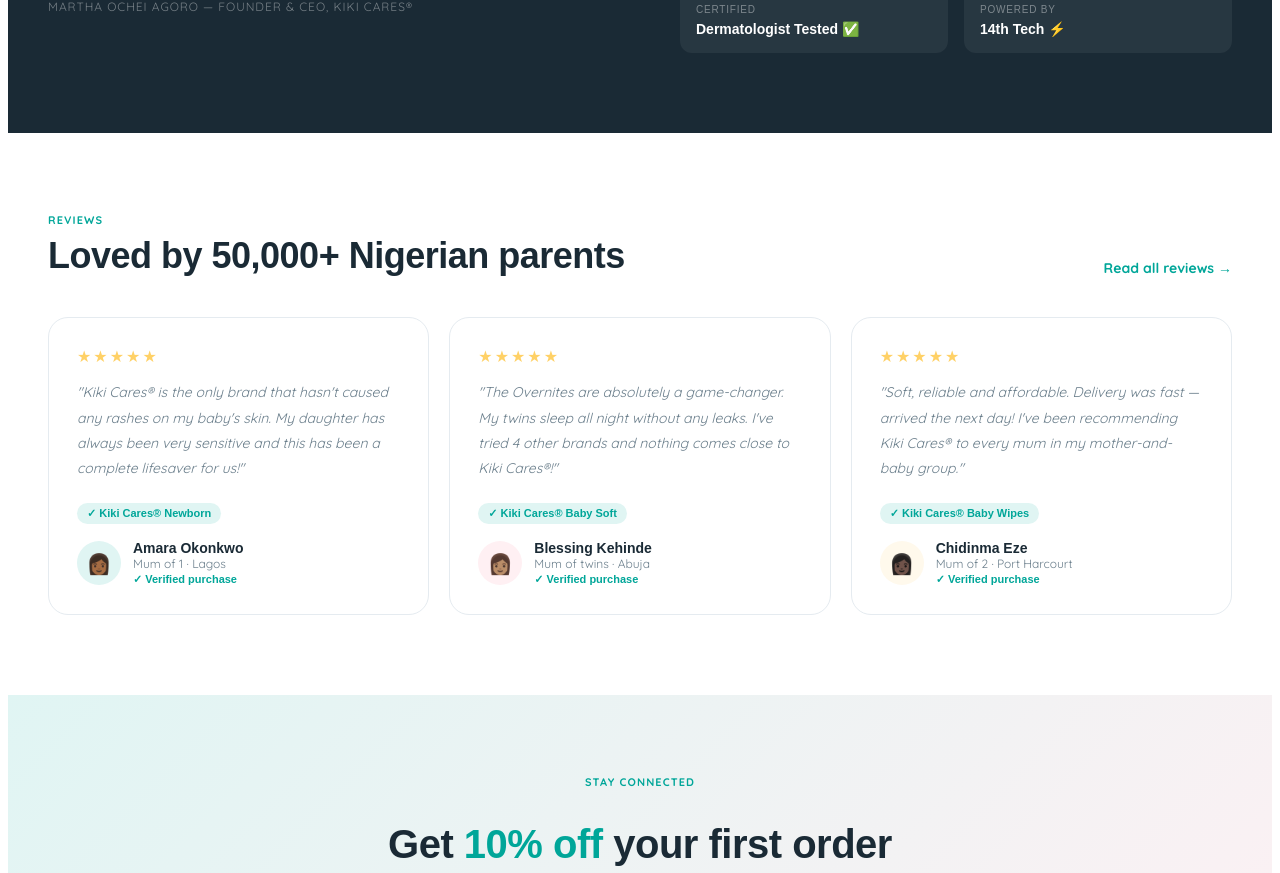
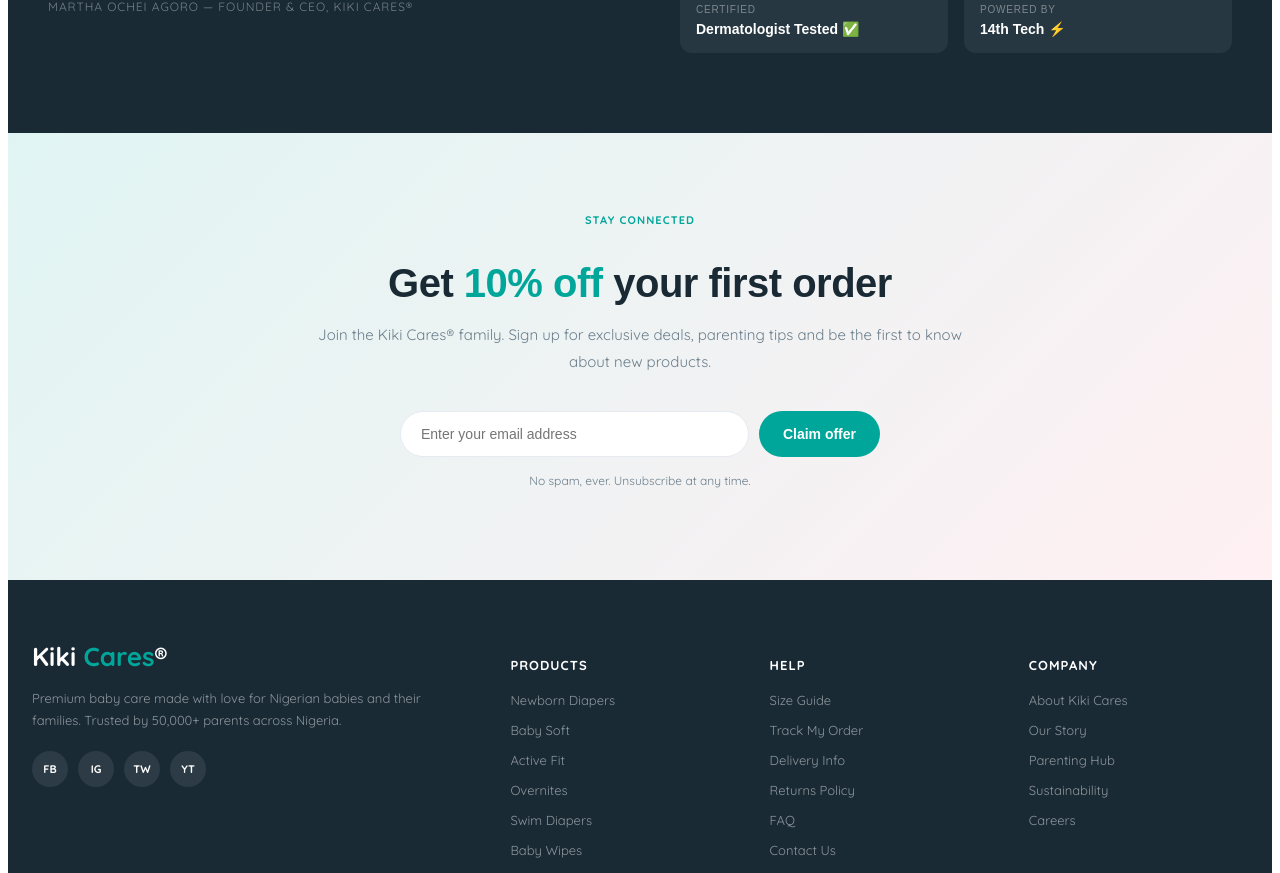
Before and after one commit to CyberZeke0/kiki-cares, a Next.js app: page / in a window 1280 px wide. Shown: the part 3358-4231 px from the top of the page. Built offline with nearby package versions, Linux system fonts and the light colour scheme.

Commit message:
Remove two lines

```diff
--- a/src/app/page.js
+++ b/src/app/page.js
@@ -3,7 +3,6 @@
 import Products from '@/components/Products';
 import WhyKiki from '@/components/WhyKiki';
 import Founder from '@/components/Founder';
-import Reviews from '@/components/Reviews';
 import Newsletter from '@/components/Newsletter';
 import Footer from '@/components/Footer';
 
@@ -15,7 +14,6 @@
       <Products />
       <WhyKiki />
       <Founder />
-      <Reviews />
       <Newsletter />
       <Footer />
     </main>
```
